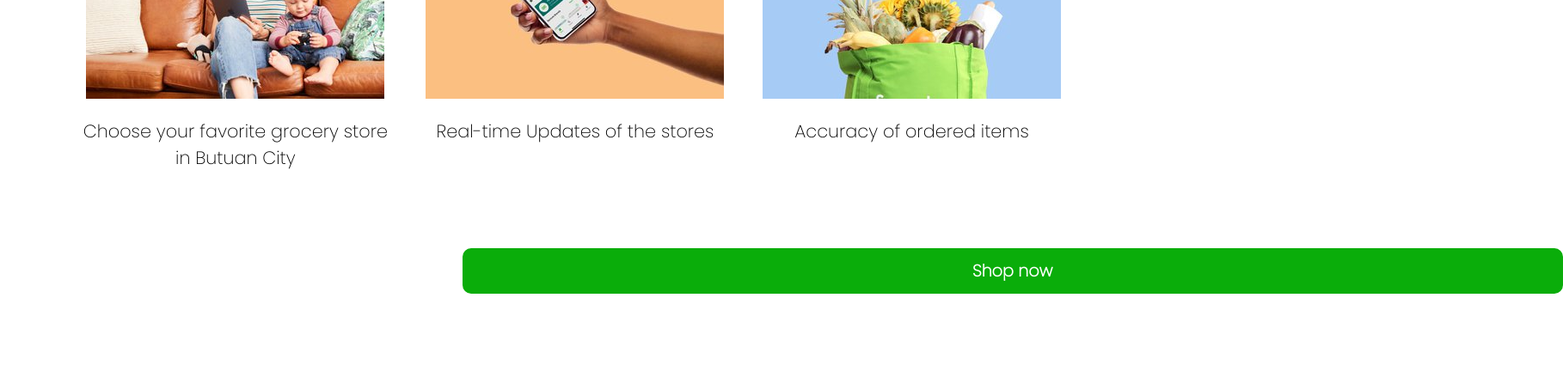
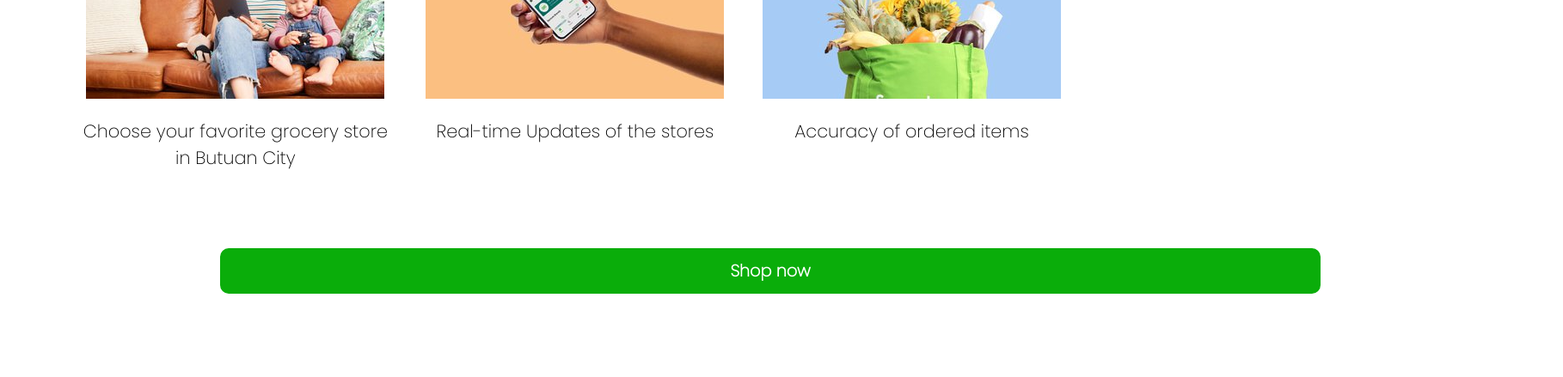
Before and after one commit to docdocjonas/docdocjonas2.github.io, a plain HTML site: page index.html in a window 1280 px wide. Shown: the part 1074-1513 px from the top of the page at 86% size, 1818 px wide, since content can reach past the window. Drawn offline with Linux system fonts and the light colour scheme.

Commit message:
Update style.css

```diff
--- a/style.css
+++ b/style.css
@@ -142,7 +142,7 @@ figure.items{
 }
 .btn{
 	position: relative;
-	left: 42%;
+	left: 20%;
 	margin-top: 5rem;
 	padding: 10px 70px;
 	background:#0AAD0A;
```
